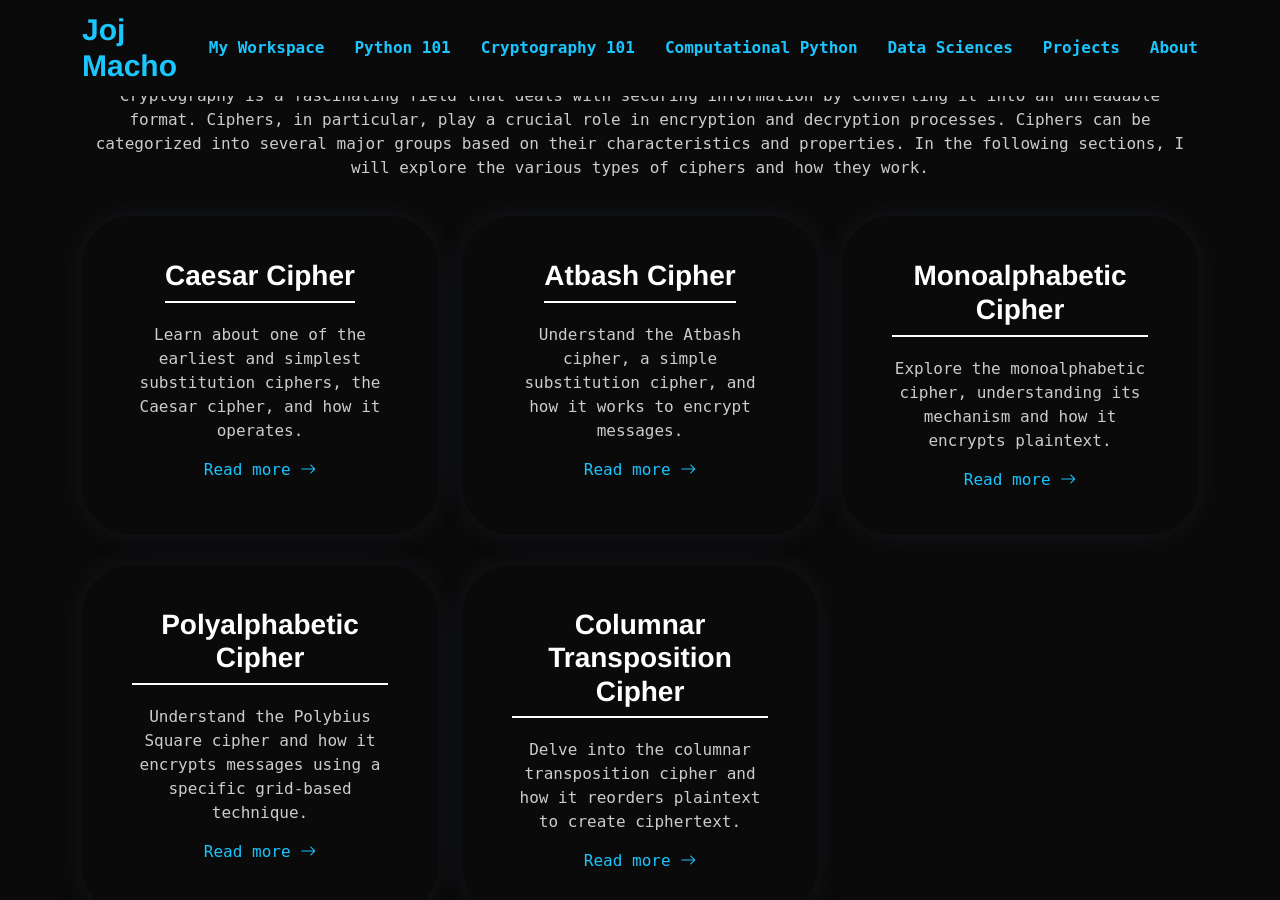
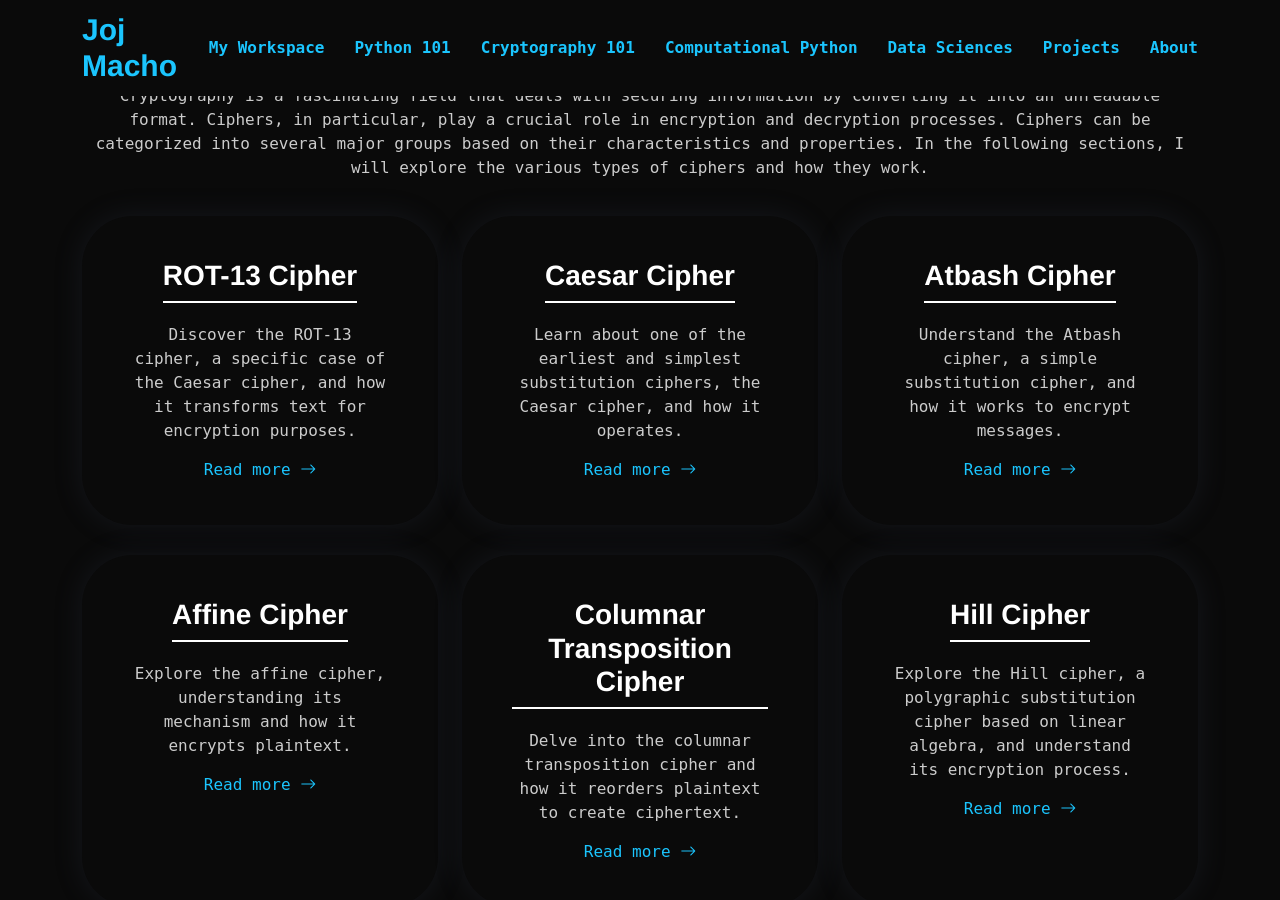
Before and after one commit to joj-macho/joj-macho.github.io, a Jekyll site: the page built from workspace/cryptography.html, in a window 1280 px wide and 900 px high, scrolled down 1521 px. Built offline with Jekyll 4.4.1, drawn with Linux system fonts in a browser that asks for light colours; some of the changed text lies outside the part shown.

Commit message:
Add links for tutorials

```diff
--- a/workspace/cryptography.html
+++ b/workspace/cryptography.html
@@ -95,6 +95,14 @@ permalink: /workspace/cryptography
 
             <div class="col-lg-4 col-md-6 d-flex align-items-stretch mt-4 mt-md-0">
                 <div class="category-item  position-relative">
+                    <h3>ROT-13 Cipher</h3>
+                    <p>Discover the ROT-13 cipher, a specific case of the Caesar cipher, and how it transforms text for encryption purposes.</p>
+                    <a href="/workspace/cryptography-101/rot-13-cipher" class="readmore stretched-link">Read more <i class="bi bi-arrow-right"></i></a>
+                </div>
+            </div><!-- End Category Item -->
+
+            <div class="col-lg-4 col-md-6 d-flex align-items-stretch mt-4 mt-md-0">
+                <div class="category-item  position-relative">
                     <h3>Caesar Cipher</h3>
                     <p>Learn about one of the earliest and simplest substitution ciphers, the Caesar cipher, and how it operates.</p>
                     <a href="/workspace/cryptography-101/caesar-cipher" class="readmore stretched-link">Read more <i class="bi bi-arrow-right"></i></a>
@@ -111,17 +119,9 @@ permalink: /workspace/cryptography
 
             <div class="col-lg-4 col-md-6 d-flex align-items-stretch mt-4 mt-md-0">
                 <div class="category-item  position-relative">
-                    <h3>Monoalphabetic Cipher</h3>
-                    <p>Explore the monoalphabetic cipher, understanding its mechanism and how it encrypts plaintext.</p>
-                <a href="#" class="readmore stretched-link">Read more <i class="bi bi-arrow-right"></i></a>
-                </div>
-            </div><!-- End Category Item -->
-
-            <div class="col-lg-4 col-md-6 d-flex align-items-stretch mt-4 mt-md-0">
-                <div class="category-item position-relative">
-                    <h3>Polyalphabetic Cipher</h3>
-                    <p>Understand the Polybius Square cipher and how it encrypts messages using a specific grid-based technique.</p>
-                    <a href="#" class="readmore stretched-link">Read more <i class="bi bi-arrow-right"></i></a>
+                    <h3>Affine Cipher</h3>
+                    <p>Explore the affine cipher, understanding its mechanism and how it encrypts plaintext.</p>
+                <a href="/workspace/cryptography-101/affine-cipher" class="readmore stretched-link">Read more <i class="bi bi-arrow-right"></i></a>
                 </div>
             </div><!-- End Category Item -->
 
@@ -129,7 +129,47 @@ permalink: /workspace/cryptography
                 <div class="category-item  position-relative">
                     <h3>Columnar Transposition Cipher</h3>
                     <p>Delve into the columnar transposition cipher and how it reorders plaintext to create ciphertext.</p>
-                    <a href="#" class="readmore stretched-link">Read more <i class="bi bi-arrow-right"></i></a>
+                    <a href="/workspace/cryptography-101/col-transposition-cipher" class="readmore stretched-link">Read more <i class="bi bi-arrow-right"></i></a>
+                </div>
+            </div><!-- End Category Item -->
+
+            <div class="col-lg-4 col-md-6 d-flex align-items-stretch mt-4 mt-md-0">
+                <div class="category-item position-relative">
+                    <h3>Hill Cipher</h3>
+                    <p>Explore the Hill cipher, a polygraphic substitution cipher based on linear algebra, and understand its encryption process.</p>
+                    <a href="/workspace/cryptography-101/hill-cipher" class="readmore stretched-link">Read more <i class="bi bi-arrow-right"></i></a>
+                </div>
+            </div><!-- End Category Item -->
+
+            <div class="col-lg-4 col-md-6 d-flex align-items-stretch mt-4 mt-md-0">
+                <div class="category-item position-relative">
+                    <h3>Playfair Cipher</h3>
+                    <p>Uncover the Playfair cipher, a digraphic substitution cipher, and learn how it encrypts pairs of letters in plaintext</p>
+                    <a href="/workspace/cryptography-101/playfair-cipher" class="readmore stretched-link">Read more <i class="bi bi-arrow-right"></i></a>
+                </div>
+            </div><!-- End Category Item -->
+
+            <div class="col-lg-4 col-md-6 d-flex align-items-stretch mt-4 mt-md-0">
+                <div class="category-item position-relative">
+                    <h3>Rail Fence Cipher</h3>
+                    <p>Explore the Rail Fence cipher, a transposition cipher that rearranges the order of letters to create encrypted text.</p>
+                    <a href="/workspace/cryptography-101/rail-fence-cipher" class="readmore stretched-link">Read more <i class="bi bi-arrow-right"></i></a>
+                </div>
+            </div><!-- End Category Item -->
+
+            <div class="col-lg-4 col-md-6 d-flex align-items-stretch mt-4 mt-md-0">
+                <div class="category-item position-relative">
+                    <h3>Route Cipher</h3>
+                    <p>Investigate the Route cipher, a type of transposition cipher, and grasp how it rearranges characters to secure information.</p>
+                    <a href="/workspace/cryptography-101/route-cipher" class="readmore stretched-link">Read more <i class="bi bi-arrow-right"></i></a>
+                </div>
+            </div><!-- End Category Item -->
+
+            <div class="col-lg-4 col-md-6 d-flex align-items-stretch mt-4 mt-md-0">
+                <div class="category-item position-relative">
+                    <h3>Vigenere Cipher</h3>
+                    <p>Explore the Vigenere cipher, a method of encrypting alphabetic text using a simple form of polyalphabetic substitution.</p>
+                    <a href="/workspace/cryptography-101/vigenere-cipher" class="readmore stretched-link">Read more <i class="bi bi-arrow-right"></i></a>
                 </div>
             </div><!-- End Category Item -->
 
```
